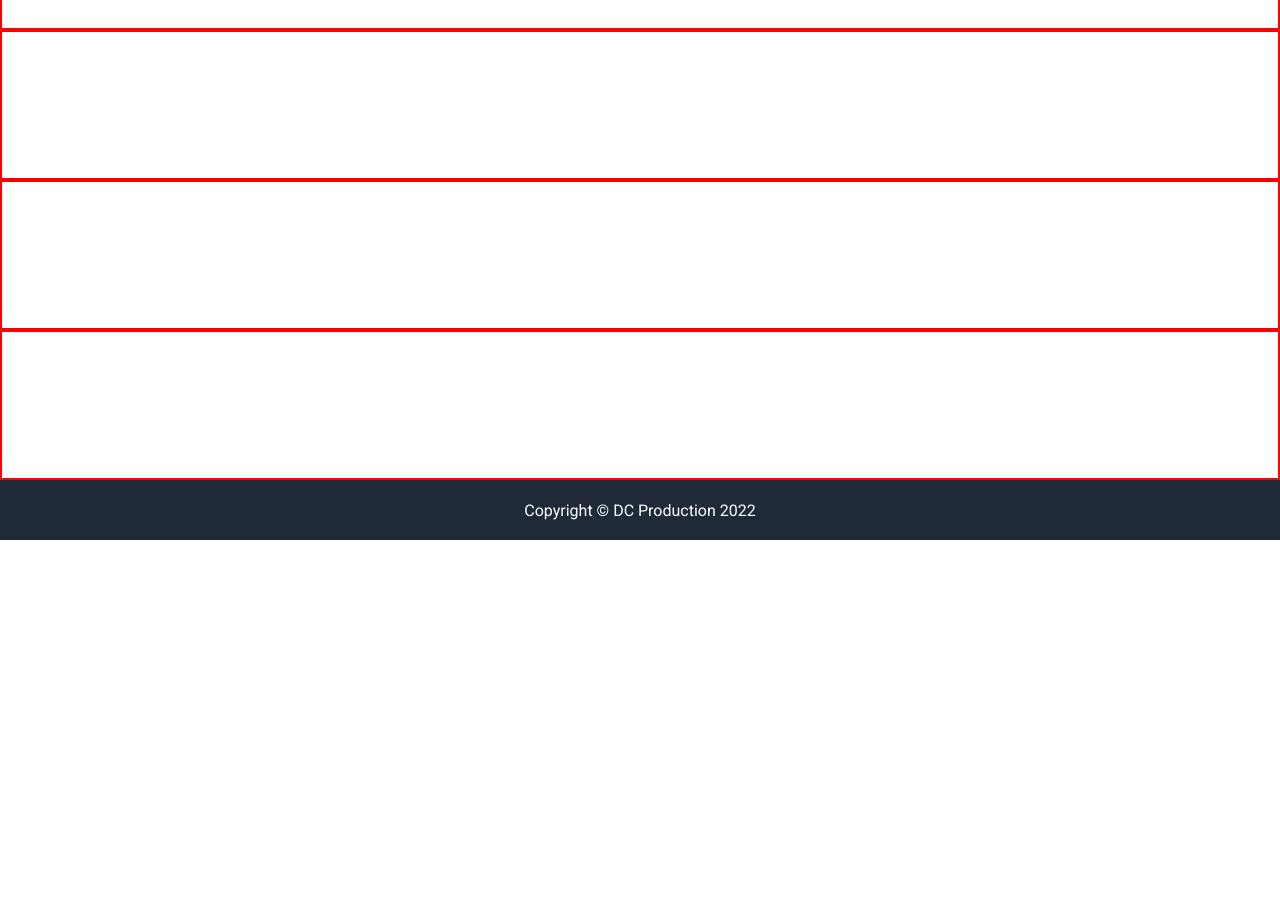
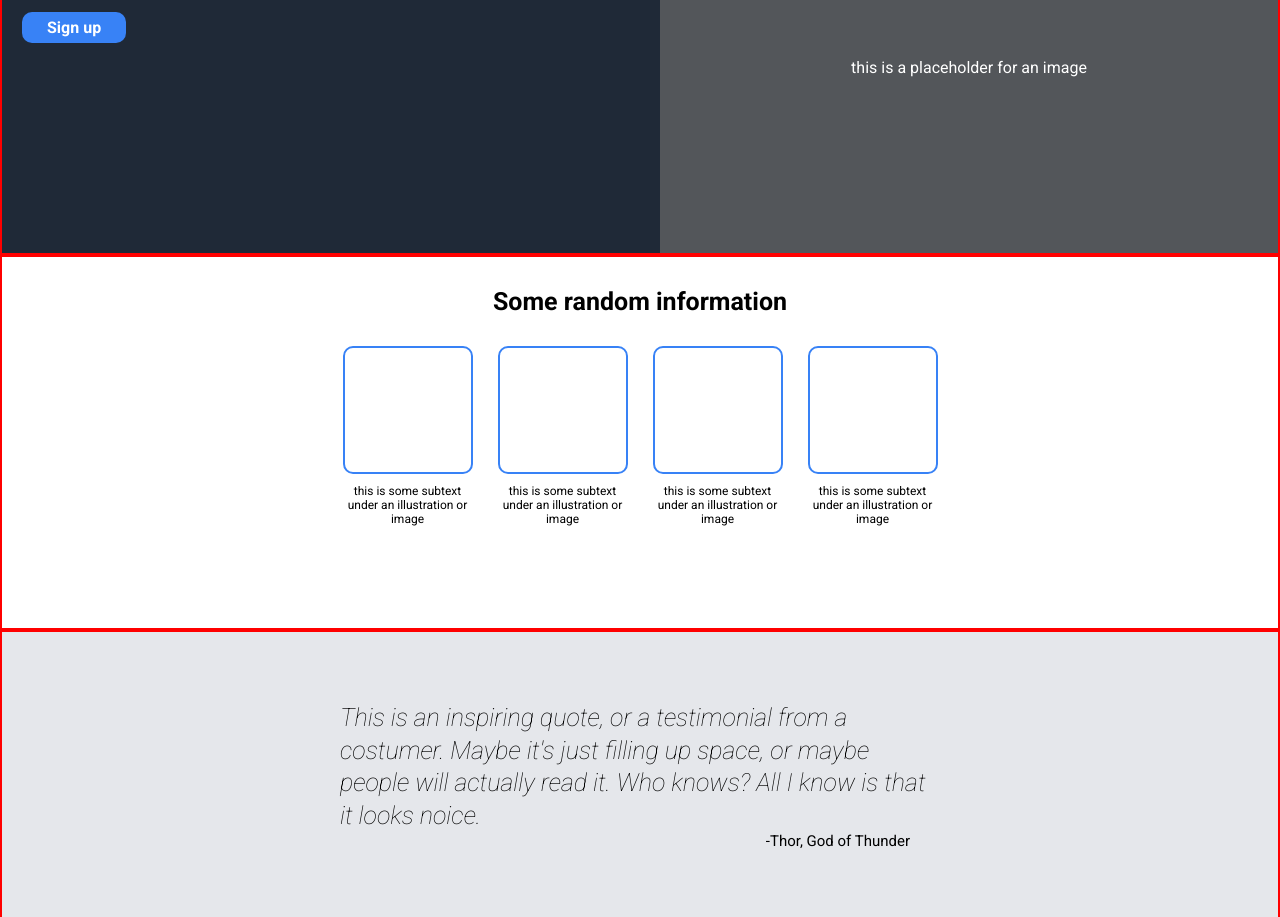
Before and after one commit to bjdc28/landing-page, a plain HTML site: page index.html in a window 1280 px wide. Shown: the part 180-1097 px from the top of the page. Before the commit the page ends 800 px from the top, so only its background shows below. Drawn offline with Linux system fonts and the light colour scheme.

Commit message:
Populate contents to .row-1, .row-2, row-3
Populate the row 1, 2, 3. Add layout to all three rows.

```diff
--- a/css/style.css
+++ b/css/style.css
@@ -39,7 +39,7 @@ body {
 /* Header */
 .header {
   min-height: 60px;
-  padding: 0 15px;
+  padding: 0 20px;
   display: flex;
   justify-content: space-between;
   align-items: center
@@ -54,13 +54,107 @@ body {
 
 /* Main */
 .main {
-  min-height: 600px;
+  min-height: 1500px;
   display: flex;
   flex-direction: column;
 }
 .rows {
   border: 2px solid red;
+  flex: 1 1 0;
+}
+/* row-1 */
+.row-1 {
+  display: flex;
+}
+.placeholder-1, .placeholder-2 {
   flex: 1;
+}
+.placeholder-1 {
+  padding: 20px;
+}
+.placeholder-2 {
+  background: rgba(107, 107, 107, 0.685);
+  display: flex;
+  justify-content: center;
+  align-items: center;
+}
+.placeholder-1 h2 {
+  font-size: 48px;
+  font-weight: 900;
+}
+.btn-1 {
+  background: #3882f6;
+  display: inline-block;
+  padding: 6px 25px;
+  margin: 15px 0;
+  border-radius: 10px;
+  font-weight: 700;
+}
+/* row-2 */
+.row-2 {
+  display: flex;
+  flex-direction: column;
+  justify-content: flex-start;
+  align-items: center;
+}
+.row-2 p{
+  margin: 30px;
+  font-size: 25px;
+  font-weight: 700;
+}
+.info-pallet {
+  padding: 20;
+  min-height: 200px;
+  min-width: 600px;
+  display: flex;
+  flex-wrap: wrap;
+  justify-content: center;
+  gap: 25px;
+  flex-grow: 1;
+  flex-wrap: wrap;
+}
+.pallet {
+  padding: 0;
+  height: 180px;
+  display: flex;
+  flex-direction: column;
+  align-items: center;
+}
+.txt-p-1 p, .txt-p-2 p, .txt-p-3 p, .txt-p-4 p {
+  font-size: 12px;
+  font-weight: lighter;
+  width: 130px;
+  margin: 0 0;
+  text-align: center;
+}
+.img-p-1, .img-p-2, .img-p-3, .img-p-4 {
+  border: 2px solid #3882f6;
+  border-radius: 10px;
+  margin-bottom: 10px;
+  width: 130px;
+  height: 130px;
+}
+/* row-3 */
+.row-3 {
+  background: #e5e7eb;
+}
+.content {
+  max-width: 600px;
+  margin: 70px auto;
+
+}
+.message {
+  font-size: 25px;
+  font-weight: 100;
+  font-style: italic;
+  line-height: 1.3em;
+}
+.from {
+  padding-right: 30px;
+  font-size: 15px;
+  font-weight: 400;
+  line-height: 1.3em;
+  text-align: right;
 }
 
 
--- a/index.html
+++ b/index.html
@@ -6,8 +6,9 @@
   <meta name="viewport" content="width=device-width, initial-scale=1.0">
   <meta name="description" content="Welcome to DC Production">
   <meta name="keywords" content="dc, production, media, website">
-  <title>Welcome | DC Production</title>
-  <link href="https://fonts.googleapis.com/css2?family=Roboto&display=swap" rel="stylesheet">
+  <title>DC Production | Welcome</title>
+  <link rel="preconnect" href="https://fonts.gstatic.com" crossorigin>
+  <link href="https://fonts.googleapis.com/css2?family=Roboto:ital,wght@0,400;0,700;0,900;1,100&display=swap" rel="stylesheet">
   <link rel="stylesheet" href="./css/style.css">
 </head>
 <body>
@@ -21,16 +22,61 @@
   </div>
 
   <div class="main">
-    <div class="row-1 rows">
-
+    <div class="row-1 rows bg-dark txt-light">
+      <div class="placeholder-1">
+        <h2>This website is awesome</h2>
+        <p>This website has some subtext that goes here under the main title. It's smaller font and the color is lower contrast.</p>
+        <div class="btn-1">Sign up</div>
+      </div>
+      <div class="placeholder-2">
+        <p>this is a placeholder for an image</p>
+      </div>
     </div>
     <div class="row-2 rows">
+      <p>Some random information</p>
+      <div class="info-pallet">
+        <div class="pallet-1 pallet">
+          <div class="img-p-1">
 
+          </div>
+          <div class="txt-p-1">
+            <p>this is some subtext under an illustration or image</p>
+          </div>
+        </div>
+        <div class="pallet-2 pallet">
+          <div class="img-p-2">
+
+          </div>
+          <div class="txt-p-3">
+            <p>this is some subtext under an illustration or image</p>
+          </div>
+        </div>
+        <div class="pallet-3 pallet">
+          <div class="img-p-3">
+
+          </div>
+          <div class="txt-p-4">
+            <p>this is some subtext under an illustration or image</p>
+          </div>
+        </div>
+        <div class="pallet-4 pallet">
+          <div class="img-p-4">
+
+          </div>
+          <div class="txt-p-4">
+            <p>this is some subtext under an illustration or image</p>
+          </div>
+        </div>
+      </div>
     </div>
     <div class="row-3 rows">
-
+      <div class="content">
+        <p class="message">This is an inspiring quote, or a testimonial from a costumer. Maybe it's just filling up space, or maybe people will actually read it. Who knows? All I know is that it looks noice.</p>
+        <p class="from">-Thor, God of Thunder</p>
+      </div>
     </div>
     <div class="row-4 rows">
+      </div>
 
     </div>
   </div>
```
